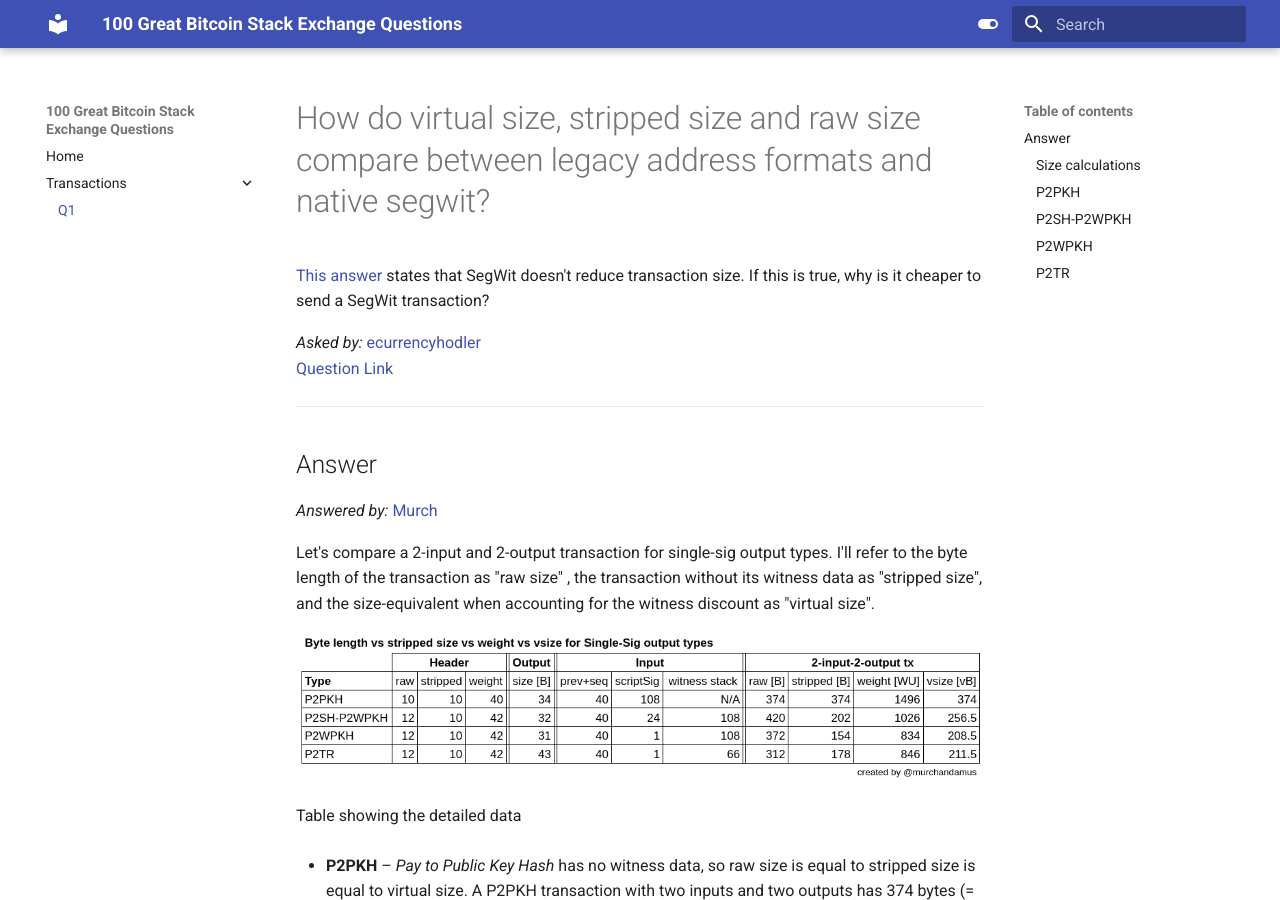
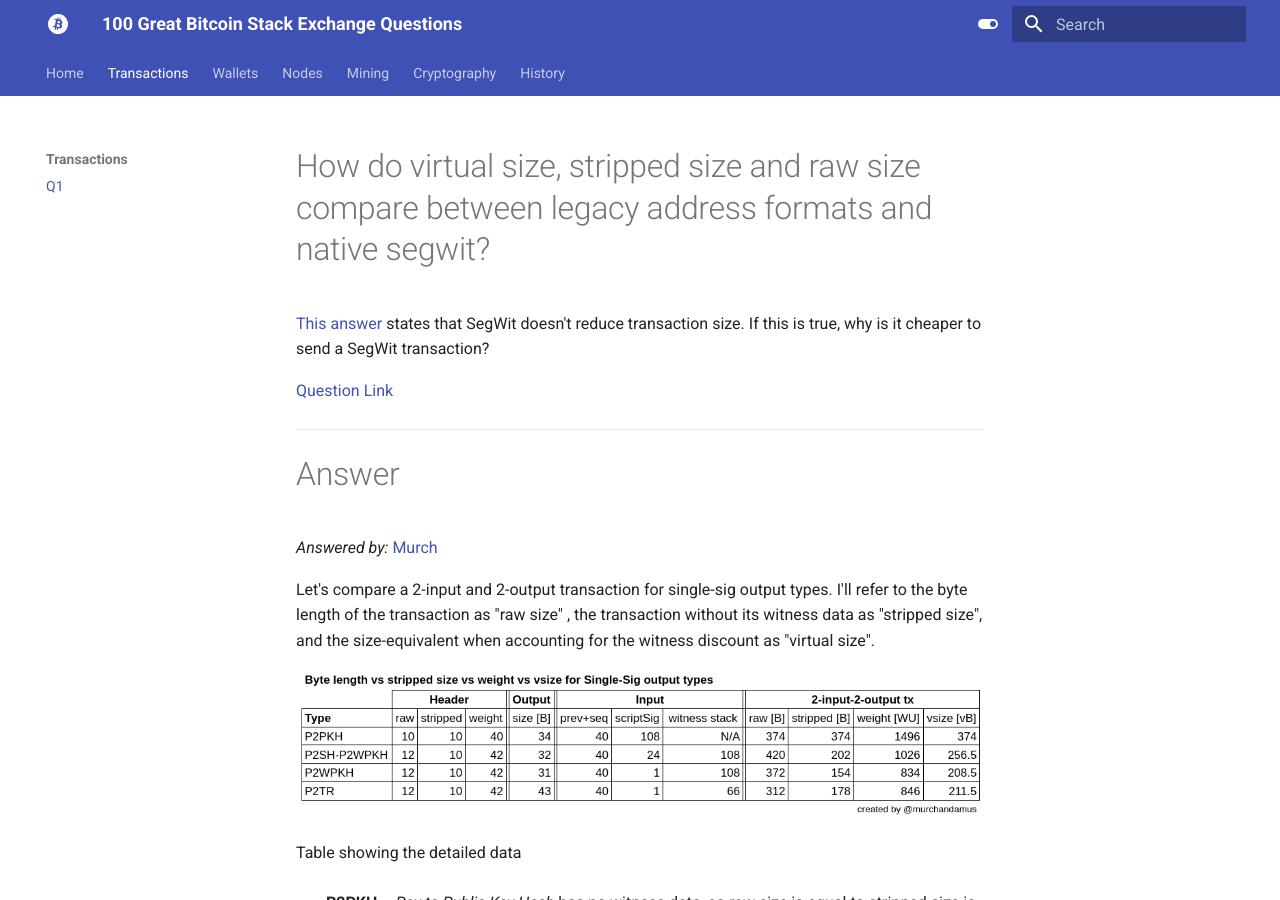
Before and after one commit to thunderbiscuit/100-great-bse-questions, an MkDocs documentation site: the page built from docs/transactions/q1.md, in a window 1280 px wide and 900 px high. Built offline with MkDocs 1.6.1 and Material for MkDocs 9.7.7, drawn with Linux system fonts in a browser that asks for light colours.

Commit message:
Add navbar sections

```diff
--- a/docs/q1.md
+++ b/docs/transactions/q1.md
@@ -2,17 +2,16 @@
 
 [This answer](https://bitcoin.stackexchange.com/questions/67113/how-does-segwit-reduce-transaction-size-when-the-signature-is-simply-moved-to-a/67115#67115) states that SegWit doesn't reduce transaction size. If this is true, why is it cheaper to send a SegWit transaction?
 
-_Asked by:_ [ecurrencyhodler](https://bitcoin.stackexchange.com/users/83103/ecurrencyhodler)
 [Question Link](https://bitcoin.stackexchange.com/questions/84004/how-do-virtual-size-stripped-size-and-raw-size-compare-between-legacy-address-f)
 
 ---
 
-## Answer
+# Answer
 _Answered by:_ [Murch](https://bitcoin.stackexchange.com/users/5406/murch)
 
 Let's compare a 2-input and 2-output transaction for single-sig output types. I'll refer to the byte length of the transaction as "raw size" , the transaction without its witness data as "stripped size", and the size-equivalent when accounting for the witness discount as "virtual size".
 
-![Image title](./figures/q1f1.png)
+![Image title](../figures/q1f1.png)
 
 Table showing the detailed data
 
--- a/mkdocs.yml
+++ b/mkdocs.yml
@@ -3,9 +3,13 @@
 theme:
   name: material
 
+  icon:
+    logo: material/bitcoin
+
   features:
     - navigation.instant
     - navigation.tracking
+    - navigation.tabs
 
   palette:
     - scheme: default
@@ -25,5 +29,21 @@
 # page tree
 nav:
   - Home: index.md
+
   - Transactions:
-    - "Q1": q1.md
+    - "Q1": "transactions/q1.md"
+
+  - Wallets:
+    - "Q20": "wallets/q0.md"
+
+  - Nodes:
+    - "Q40": "nodes/q0.md"
+
+  - Mining:
+    - "Q50": "mining/q0.md"
+
+  - Cryptography:
+    - "Q70": "cryptography/q0.md"
+
+  - History:
+    - "Q90": "history/q0.md"
```
Also changed, not shown: README.md (+2 -0 lines), docs/cryptography/q0.md (added, +1 -0 lines), docs/history/q0.md (added, +1 -0 lines), docs/mining/q0.md (added, +1 -0 lines), docs/nodes/q0.md (added, +1 -0 lines), docs/wallets/q0.md (added, +1 -0 lines).
